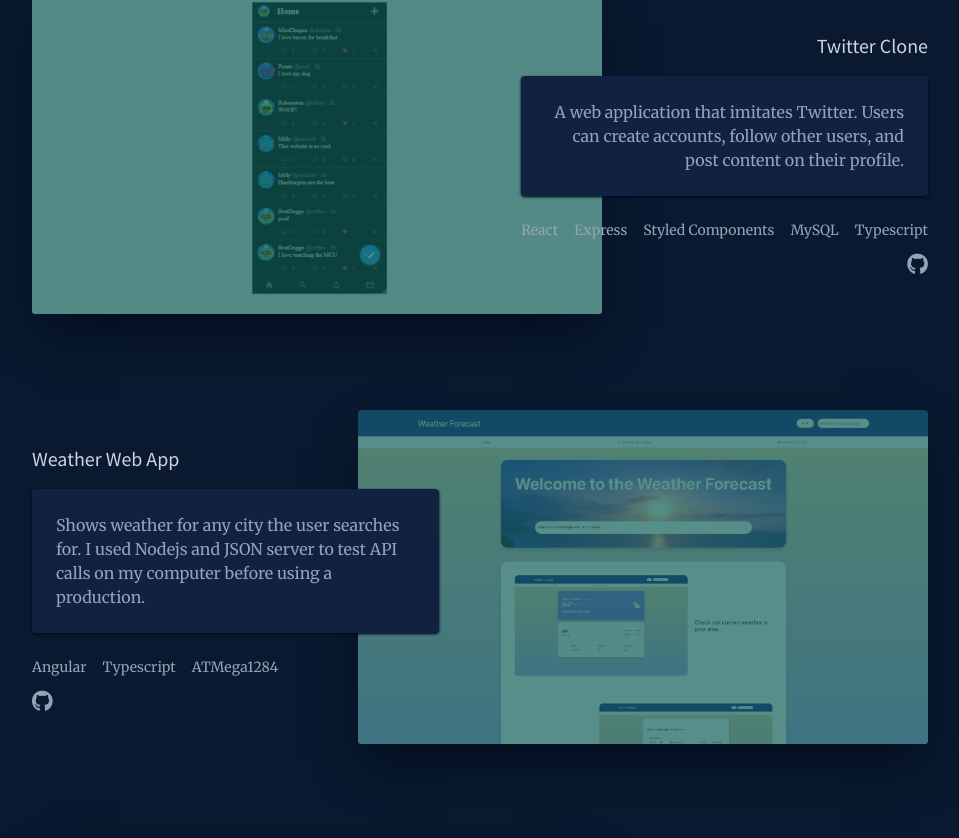
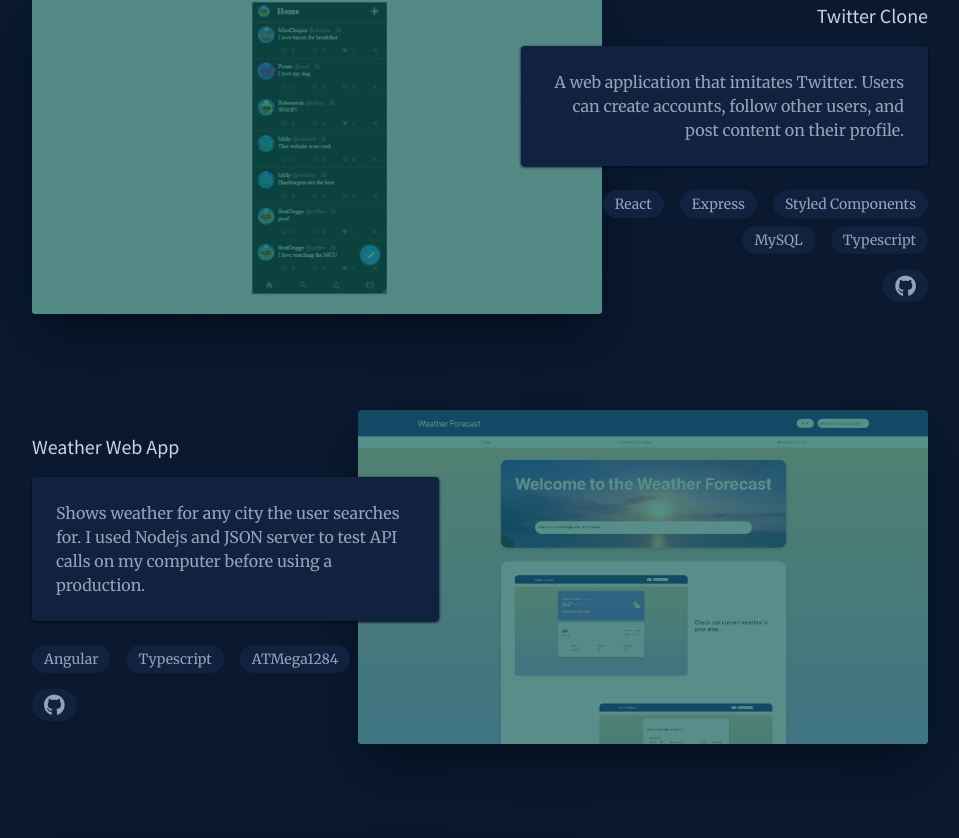
Before and after one commit to alira008/alira008.github.io, a React (Create React App) app: page / in a window 1280 px wide. Shown: the part 3067-3905 px from the top of the page, without its empty margins (160-1119 px from the left). Built offline with nearby package versions, Linux system fonts and the light colour scheme.

Commit message:
made the list of stacks into pills

```diff
--- a/src/components/Card/index.js
+++ b/src/components/Card/index.js
@@ -33,10 +33,10 @@
           <p>{description}</p>
         </div>
         <ul
-          className={`flex flex-wrap gap-x-4 mb-4 relative md:text-sm md:z-20 ${justify}`}
+          className={`flex flex-wrap gap-x-4 gap-y-2 mb-4 relative md:text-sm md:z-20 ${justify}`}
         >
           {stacks.map((stack) => (
-            <li>{stack}</li>
+            <li className="py-1 px-3 rounded-full bg-navy-200">{stack}</li>
           ))}
         </ul>
         <div>
@@ -46,7 +46,7 @@
             rel="noopener noreferrer"
             className={`flex ${justify}`}
           >
-            <i className="hover:text-green-300 fab fa-github fa-lg"></i>
+            <i className="py-2 px-3 rounded-full hover:text-green-300 bg-navy-200 fab fa-github fa-lg"></i>
           </a>
         </div>
       </div>
```
